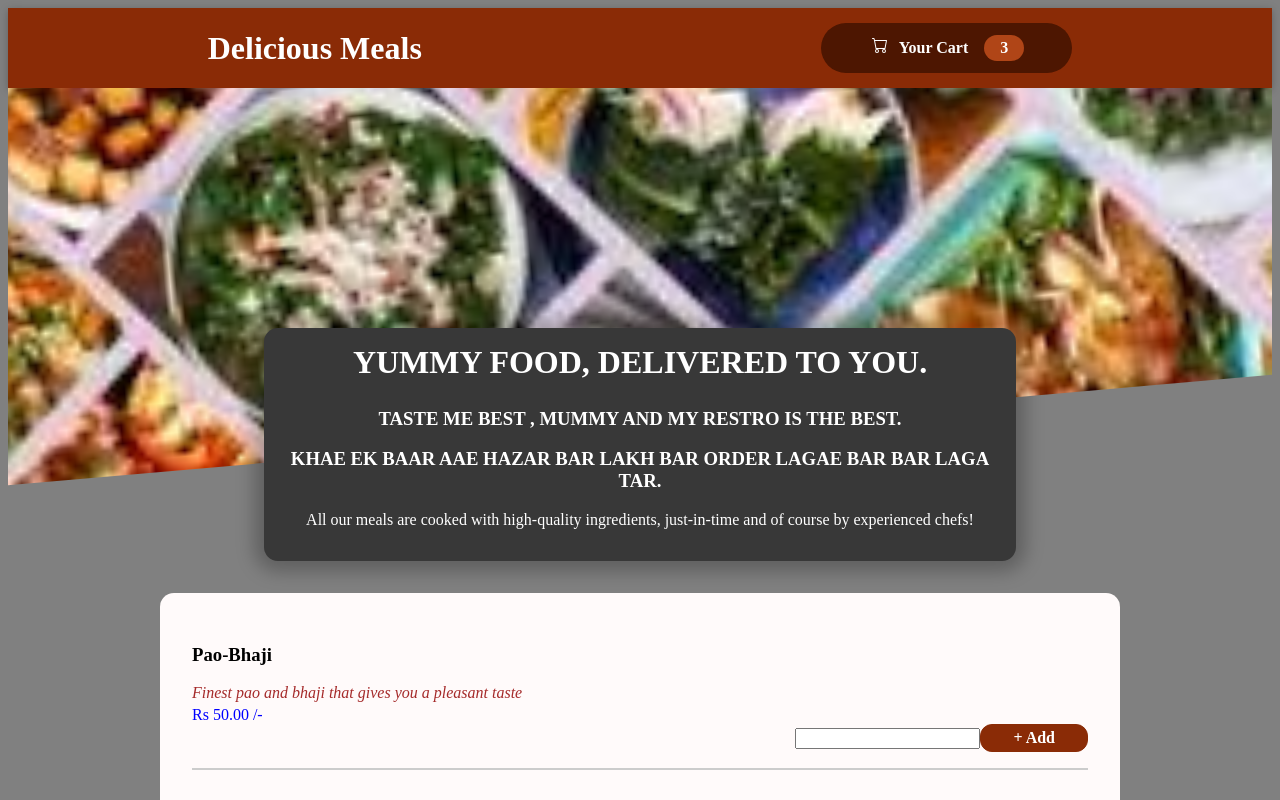
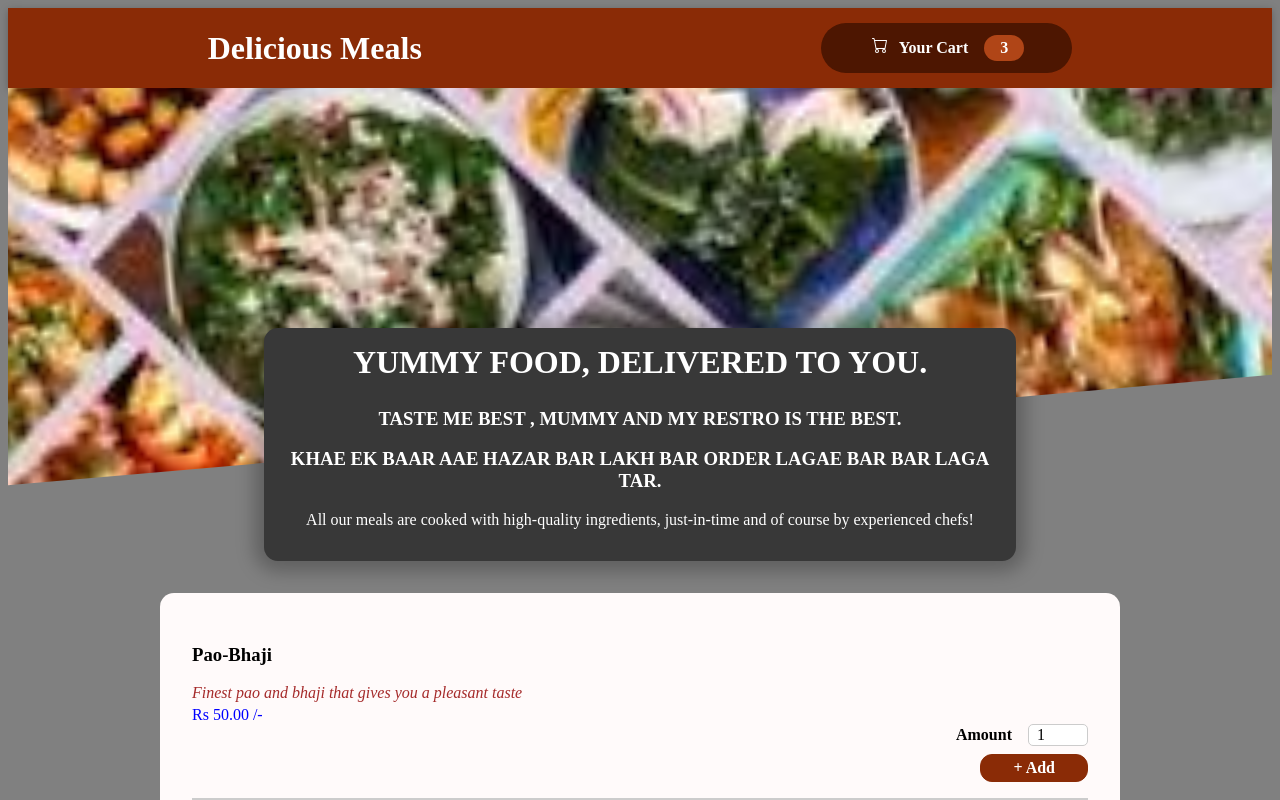
Before and after one commit to CoolShivas/React_Restaurants_App, a React (Vite) app in the folder my_restro_app/: page / in a window 1280 px wide. Shown: the top 800 px of the page. Built offline with nearby package versions, Linux system fonts and the light colour scheme.

Commit message:
Separate_Input_Component

```diff
--- a/my_restro_app/src/components/Meals/MealsItem/InputMealForm.jsx
+++ b/my_restro_app/src/components/Meals/MealsItem/InputMealForm.jsx
@@ -1,8 +1,17 @@
+import Input from "../../UI/Input";
 import classes from "./InputMealForm.module.css";
 
 const InputMealForm = () => {
     return <form className={classes.form}>
-        <input type="text" />
+        <Input labelABC="Amount" inputABC={{
+            Id: "amount",
+            type: "number",
+            min: '1',
+            max: "5",
+            step: "1",
+            defaultValue: '1',
+        }}
+        ></Input>
         <button> + Add </button>
     </form>
 }
--- /dev/null
+++ b/my_restro_app/src/components/UI/Input.jsx
@@ -0,0 +1,15 @@
+import classes from "./Input.module.css";
+
+
+const Input = (props) => {
+
+    return <div className={classes.input}>
+        <label htmlFor={props.inputABC.id}>
+            {props.labelABC}
+        </label>
+        {/* <input id={props.input.id} /> */}
+        <input {...props.inputABC} />
+    </div>
+}
+
+export default Input;
--- /dev/null
+++ b/my_restro_app/src/components/UI/Input.module.css
@@ -0,0 +1,18 @@
+.input {
+    /* display: flex; */
+    align-items: center;
+    margin-bottom: 0.5rem;
+}
+
+.input label {
+    font-weight: bold;
+    margin-right: 1rem;
+}
+
+.input input {
+    width: 3rem;
+    border-radius: 5px;
+    border: 1px solid #ccc;
+    font: inherit;
+    padding-left: 0.5rem;
+}
```
